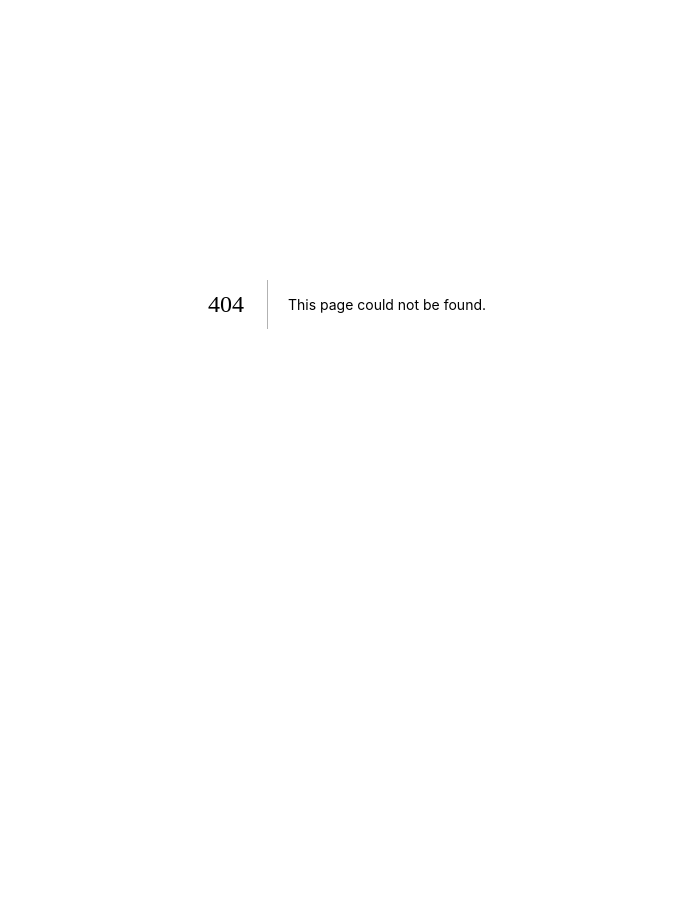
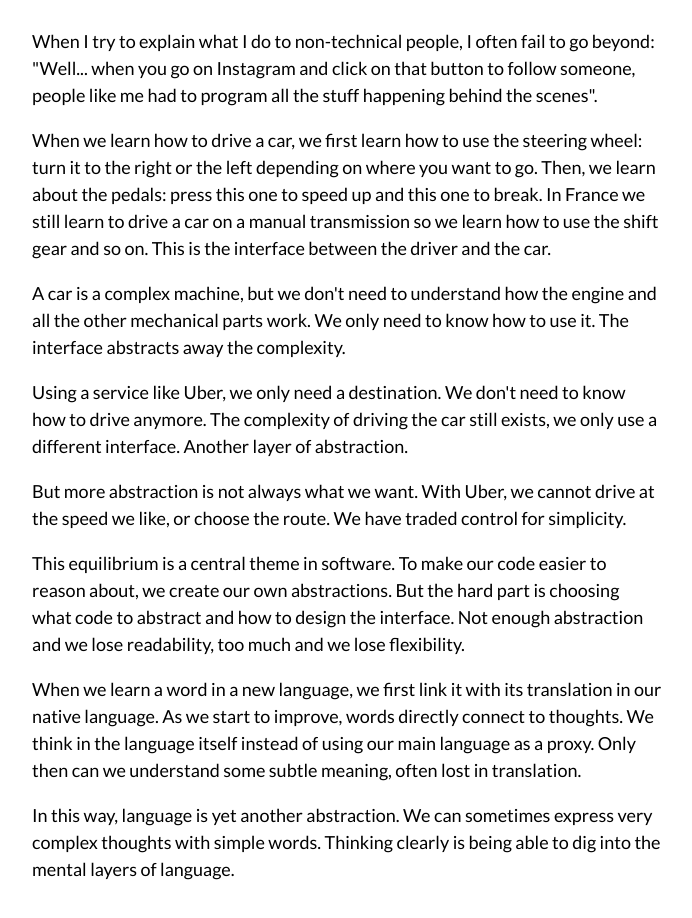
Before and after one commit to alexbensimon/personal-website, a Next.js app: page /thoughts/abstraction in a window 1280 px wide. Before the commit this address had no page. Shown: the part 220-1138 px from the top of the page, without its empty margins (293-985 px from the left). Before the commit the page ends 934 px from the top, so only its background shows below. Built offline with nearby package versions, Linux system fonts and the light colour scheme; a web font is replaced by a local one.

Commit message:
Add thought: Abstraction

```diff
--- a/components/GlobalStyles.tsx
+++ b/components/GlobalStyles.tsx
@@ -7,6 +7,7 @@ export const GlobalStyles: FC = () => (
     body {
       font-family: 'Lato', sans-serif;
       line-height: 1.5;
+      font-size: large;
     }
     h1 {
       font-family: 'Alegreya SC', serif;
--- a/components/Header.tsx
+++ b/components/Header.tsx
@@ -41,7 +41,7 @@ export const Header: FC = () => {
         .titleOnRoot {
           margin: 0;
           font-family: 'Lato', sans-serif;
-          font-size: initial;
+          font-size: large;
           font-weight: normal;
         }
         .list {
--- /dev/null
+++ b/pages/thoughts/abstraction.tsx
@@ -0,0 +1,64 @@
+import Head from 'next/head';
+import React from 'react';
+import { ThoughtDate } from '../../components/ThoughtDate';
+
+export default () => (
+  <>
+    <Head>
+      <title>Abstraction | Thoughts | Alexandre Bensimon</title>
+      <meta name="description" content="My thoughts on abstractions." />
+    </Head>
+    <div>
+      <h1>Abstraction</h1>
+      <ThoughtDate>2020-05-25</ThoughtDate>
+      <p>
+        When I try to explain what I do to non-technical people, I often fail to
+        go beyond: "Well... when you go on Instagram and click on that button to
+        follow someone, people like me had to program all the stuff happening
+        behind the scenes".
+      </p>
+      <p>
+        When we learn how to drive a car, we first learn how to use the steering
+        wheel: turn it to the right or the left depending on where you want to
+        go. Then, we learn about the pedals: press this one to speed up and this
+        one to break. In France we still learn to drive a car on a manual
+        transmission so we learn how to use the shift gear and so on. This is
+        the interface between the driver and the car.
+      </p>
+      <p>
+        A car is a complex machine, but we don't need to understand how the
+        engine and all the other mechanical parts work. We only need to know how
+        to use it. The interface abstracts away the complexity.
+      </p>
+      <p>
+        Using a service like Uber, we only need a destination. We don't need to
+        know how to drive anymore. The complexity of driving the car still
+        exists, we only use a different interface. Another layer of abstraction.
+      </p>
+      <p>
+        But more abstraction is not always what we want. With Uber, we cannot
+        drive at the speed we like, or choose the route. We have traded control
+        for simplicity.
+      </p>
+      <p>
+        This equilibrium is a central theme in software. To make our code easier
+        to reason about, we create our own abstractions. But the hard part is
+        choosing what code to abstract and how to design the interface. Not
+        enough abstraction and we lose readability, too much and we lose
+        flexibility.
+      </p>
+      <p>
+        When we learn a word in a new language, we first link it with its
+        translation in our native language. As we start to improve, words
+        directly connect to thoughts. We think in the language itself instead of
+        using our main language as a proxy. Only then can we understand some
+        subtle meaning, often lost in translation.
+      </p>
+      <p>
+        In this way, language is yet another abstraction. We can sometimes
+        express very complex thoughts with simple words. Thinking clearly is
+        being able to dig into the mental layers of language.
+      </p>
+    </div>
+  </>
+);
--- a/pages/thoughts/index.tsx
+++ b/pages/thoughts/index.tsx
@@ -12,9 +12,9 @@ export default () => (
       <h1>Thoughts</h1>
       <ul>
         <li className="listItem">
-          <Link href="/thoughts/lorem">
+          <Link href="/thoughts/abstraction">
             <a>
-              <h2 className="itemTitle">Lorem</h2>
+              <h2 className="itemTitle">Abstraction</h2>
             </a>
           </Link>
         </li>
```
Also changed, not shown: pages/thoughts/lorem.tsx (deleted, +0 -39 lines).
